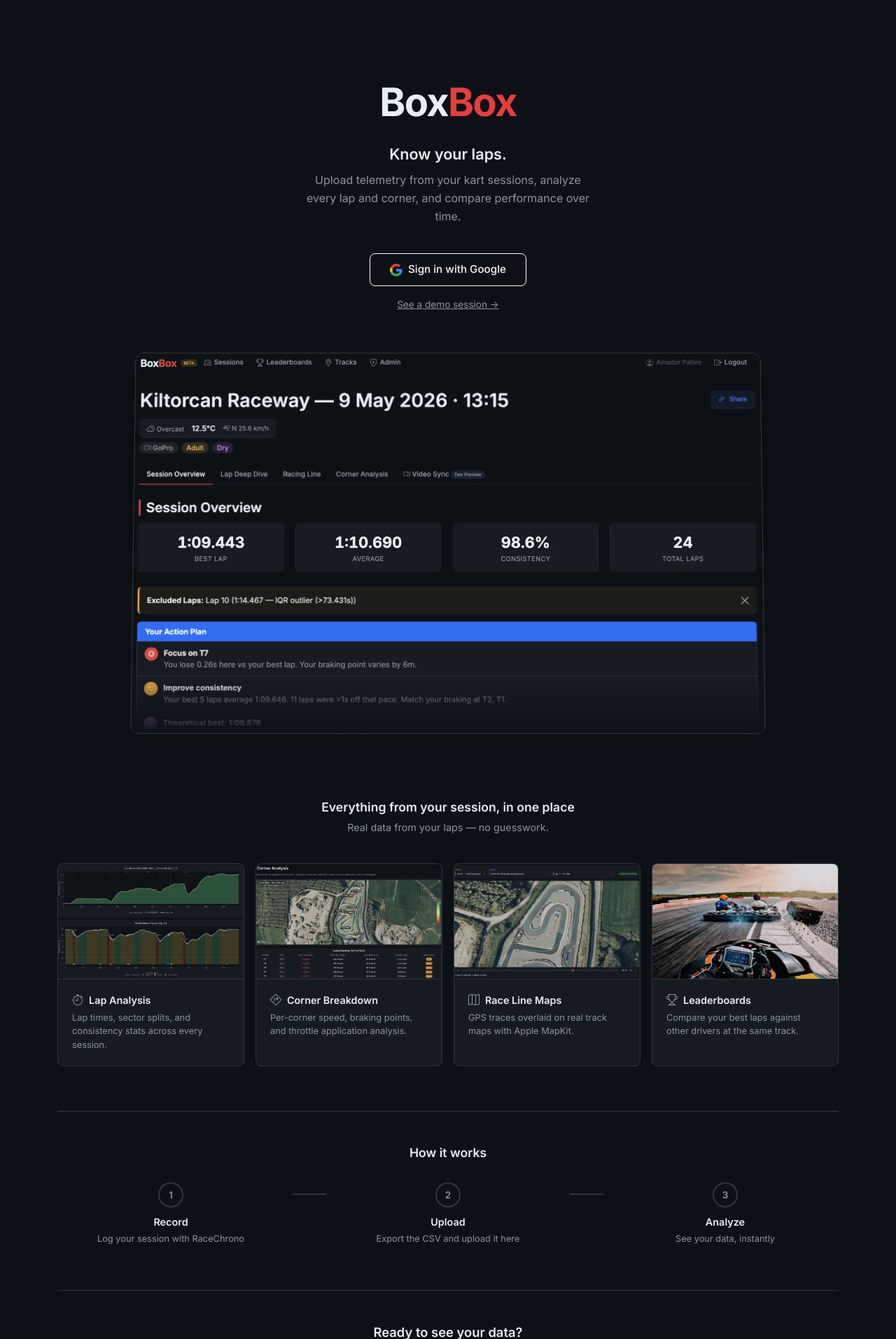
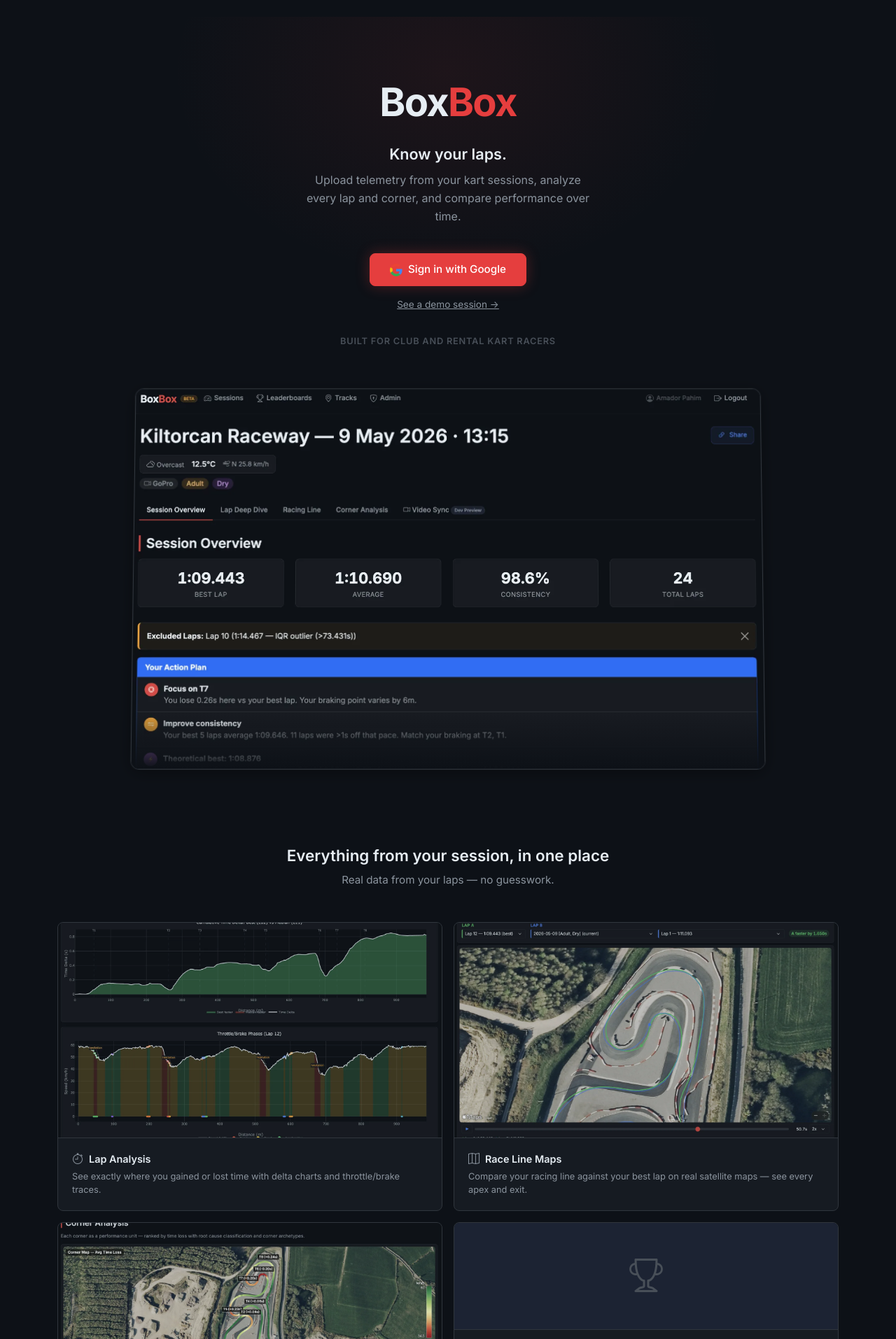
Before and after one commit to apahim/boxbox, a Flask app: page / in a window 1280 px wide. Shown: the part 53-1967 px from the top of the page at 70% size. Run offline with Flask 3, Linux system fonts and the light colour scheme; parts of the project's set-up code (start-up, migrations or seed data) failed here and were passed over; some libraries are stand-ins or nearby versions.

Commit message:
Improve landing page visual impact and UX
Hero section gains a subtle red radial glow, background kart action
photo, and solid red CTA buttons. Feature cards switch from 4-across
to 2×2 grid with outcome-focused copy. Adds identity signal, better
section spacing, warmer bottom CTA, and scroll-based fade-in
animations via IntersectionObserver.

Co-Authored-By: Claude <noreply@anthropic.com>

```diff
--- a/app/templates/landing.html
+++ b/app/templates/landing.html
@@ -10,6 +10,33 @@
         text-align: center;
         position: relative;
         overflow: hidden;
+    }
+    .landing-hero::before {
+        content: '';
+        position: absolute;
+        top: -20%;
+        left: 50%;
+        transform: translateX(-50%);
+        width: 800px;
+        height: 600px;
+        background: radial-gradient(ellipse at center, rgba(229, 62, 62, 0.08) 0%, transparent 70%);
+        pointer-events: none;
+        z-index: 0;
+    }
+    .hero-bg-photo {
+        position: absolute;
+        top: 0;
+        left: 0;
+        right: 0;
+        bottom: 0;
+        background: url("{{ url_for('static', filename='img/session.webp') }}") center top / cover no-repeat;
+        opacity: 0.06;
+        z-index: 0;
+        pointer-events: none;
+    }
+    .landing-hero > * {
+        position: relative;
+        z-index: 1;
     }
     .landing-hero .bb-brand {
         font-size: 3.5rem;
@@ -38,6 +65,17 @@
         font-size: 0.95rem;
         font-weight: 500;
         border-radius: 8px;
+        background-color: var(--bb-red);
+        border: 1px solid var(--bb-red);
+        color: #fff;
+        box-shadow: 0 0 20px rgba(229, 62, 62, 0.3);
+        transition: background-color 0.15s, box-shadow 0.15s;
+    }
+    .landing-cta:hover {
+        background-color: var(--bb-red-hover);
+        border-color: var(--bb-red-hover);
+        color: #fff;
+        box-shadow: 0 0 24px rgba(229, 62, 62, 0.45);
     }
     .landing-demo-link {
         display: block;
@@ -47,6 +85,14 @@
     }
     .landing-demo-link:hover {
         color: var(--bb-text);
+    }
+    .landing-audience {
+        margin-top: 2rem;
+        font-size: 0.8rem;
+        color: var(--bb-text-dim);
+        letter-spacing: 0.06em;
+        text-transform: uppercase;
+        font-weight: 600;
     }
 
     /* ---- Hero screenshot ---- */
@@ -84,20 +130,20 @@
 
     /* ---- Features ---- */
     .landing-features {
-        padding: 4rem 0;
+        padding: 5rem 0;
     }
     .landing-features-heading {
-        font-size: 1.1rem;
+        font-size: 1.4rem;
         font-weight: 600;
         text-align: center;
-        margin-bottom: 0.5rem;
+        margin-bottom: 0.6rem;
         color: var(--bb-text);
     }
     .landing-features-sub {
         text-align: center;
         color: var(--bb-text-muted);
-        font-size: 0.9rem;
-        margin-bottom: 2.5rem;
+        font-size: 0.95rem;
+        margin-bottom: 3rem;
     }
     .feature-card {
         height: 100%;
@@ -108,7 +154,7 @@
     .feature-card-img {
         overflow: hidden;
         border-bottom: 1px solid var(--bb-border);
-        aspect-ratio: 16 / 10;
+        aspect-ratio: 16 / 9;
     }
     .feature-card-img img {
         display: block;
@@ -120,6 +166,18 @@
     }
     .feature-card:hover .feature-card-img img {
         opacity: 1;
+    }
+    .feature-card-icon {
+        display: flex;
+        align-items: center;
+        justify-content: center;
+        padding: 2.5rem 1rem;
+        border-bottom: 1px solid var(--bb-border);
+        background: var(--bb-surface-alt);
+    }
+    .feature-card-icon .bi {
+        font-size: 3rem;
+        color: var(--bb-text-dim);
     }
     .feature-card-body {
         padding: 1.25rem;
@@ -145,14 +203,14 @@
 
     /* ---- How it works ---- */
     .landing-steps {
-        padding: 3rem 0 4rem;
+        padding: 4rem 0 5rem;
         border-top: 1px solid var(--bb-border);
     }
     .landing-steps-heading {
-        font-size: 1.1rem;
+        font-size: 1.4rem;
         font-weight: 600;
         text-align: center;
-        margin-bottom: 2rem;
+        margin-bottom: 2.5rem;
         color: var(--bb-text);
     }
     .landing-step {
@@ -197,18 +255,32 @@
     /* ---- CTA banner ---- */
     .landing-bottom-cta {
         text-align: center;
-        padding: 3rem 0 4rem;
+        padding: 4rem 0 5rem;
         border-top: 1px solid var(--bb-border);
     }
     .landing-bottom-cta h3 {
-        font-size: 1.15rem;
-        margin-bottom: 0.5rem;
+        font-size: 1.3rem;
+        margin-bottom: 0.6rem;
     }
     .landing-bottom-cta p {
         color: var(--bb-text-muted);
         font-size: 0.9rem;
         margin-bottom: 1.5rem;
     }
+
+    /* ---- Scroll reveal ---- */
+    .reveal {
+        opacity: 0;
+        transform: translateY(24px);
+        transition: opacity 0.6s ease, transform 0.6s ease;
+    }
+    .reveal.visible {
+        opacity: 1;
+        transform: translateY(0);
+    }
+    .reveal-delay-1 { transition-delay: 0.1s; }
+    .reveal-delay-2 { transition-delay: 0.2s; }
+    .reveal-delay-3 { transition-delay: 0.3s; }
 
     /* ---- Responsive ---- */
     @media (max-width: 767.98px) {
@@ -220,6 +292,7 @@
         .landing-features .col-md-6 { margin-bottom: 1rem; }
         .landing-step-line { display: none; }
         .landing-step { margin-bottom: 1.5rem; }
+        .reveal { transition-delay: 0s !important; }
     }
 </style>
 {% endblock %}
@@ -227,14 +300,16 @@
 {% block content %}
 <!-- Hero -->
 <div class="landing-hero">
+    <div class="hero-bg-photo"></div>
     <span class="bb-brand"><span class="bb-box1">Box</span><span class="bb-box2">Box</span></span>
     <h1 class="landing-tagline">Know your laps.</h1>
     <p class="landing-subtitle">Upload telemetry from your kart sessions, analyze every lap and corner, and compare performance over time.</p>
-    <a href="{{ url_for('auth.login_google') }}" class="btn btn-outline-light landing-cta">
+    <a href="{{ url_for('auth.login_google') }}" class="btn landing-cta">
         <svg width="18" height="18" viewBox="0 0 48 48"><path fill="#EA4335" d="M24 9.5c3.54 0 6.71 1.22 9.21 3.6l6.85-6.85C35.9 2.38 30.47 0 24 0 14.62 0 6.51 5.38 2.56 13.22l7.98 6.19C12.43 13.72 17.74 9.5 24 9.5z"/><path fill="#4285F4" d="M46.98 24.55c0-1.57-.15-3.09-.38-4.55H24v9.02h12.94c-.58 2.96-2.26 5.48-4.78 7.18l7.73 6c4.51-4.18 7.09-10.36 7.09-17.65z"/><path fill="#FBBC05" d="M10.53 28.59c-.48-1.45-.76-2.99-.76-4.59s.27-3.14.76-4.59l-7.98-6.19C.92 16.46 0 20.12 0 24c0 3.88.92 7.54 2.56 10.78l7.97-6.19z"/><path fill="#34A853" d="M24 48c6.48 0 11.93-2.13 15.89-5.81l-7.73-6c-2.15 1.45-4.92 2.3-8.16 2.3-6.26 0-11.57-4.22-13.47-9.91l-7.98 6.19C6.51 42.62 14.62 48 24 48z"/></svg>
         Sign in with Google
     </a>
     <a href="https://boxbox.ie/dashboard/share/vMVZwQg0vVxfGOJvBIcbSA" class="landing-demo-link">See a demo session &rarr;</a>
+    <p class="landing-audience">Built for club and rental kart racers</p>
 
     <div class="hero-screenshot-wrap">
         <div class="hero-screenshot">
@@ -248,47 +323,47 @@
     <h2 class="landing-features-heading">Everything from your session, in one place</h2>
     <p class="landing-features-sub">Real data from your laps — no guesswork.</p>
     <div class="row g-3">
-        <div class="col-md-6 col-lg-3">
+        <div class="col-md-6 col-lg-6 reveal">
             <div class="card feature-card">
                 <div class="feature-card-img">
                     <img src="{{ url_for('static', filename='img/boxbox-delta.webp') }}" alt="Time delta and throttle/brake phase charts" loading="lazy">
                 </div>
                 <div class="feature-card-body">
                     <h5><i class="bi bi-stopwatch"></i> Lap Analysis</h5>
-                    <p>Lap times, sector splits, and consistency stats across every session.</p>
+                    <p>See exactly where you gained or lost time with delta charts and throttle/brake traces.</p>
                 </div>
             </div>
         </div>
-        <div class="col-md-6 col-lg-3">
+        <div class="col-md-6 col-lg-6 reveal reveal-delay-1">
+            <div class="card feature-card">
+                <div class="feature-card-img">
+                    <img src="{{ url_for('static', filename='img/boxbox-line.webp') }}" alt="A/B raceline comparison on satellite map" loading="lazy">
+                </div>
+                <div class="feature-card-body">
+                    <h5><i class="bi bi-map"></i> Race Line Maps</h5>
+                    <p>Compare your racing line against your best lap on real satellite maps — see every apex and exit.</p>
+                </div>
+            </div>
+        </div>
+        <div class="col-md-6 col-lg-6 reveal reveal-delay-2">
             <div class="card feature-card">
                 <div class="feature-card-img">
                     <img src="{{ url_for('static', filename='img/boxbox-corner.webp') }}" alt="Corner analysis map with per-corner rankings" loading="lazy">
                 </div>
                 <div class="feature-card-body">
                     <h5><i class="bi bi-sign-turn-right"></i> Corner Breakdown</h5>
-                    <p>Per-corner speed, braking points, and throttle application analysis.</p>
+                    <p>Find which corners cost you time and which ones you're nailing, ranked from weakest to strongest.</p>
                 </div>
             </div>
         </div>
-        <div class="col-md-6 col-lg-3">
+        <div class="col-md-6 col-lg-6 reveal reveal-delay-3">
             <div class="card feature-card">
-                <div class="feature-card-img">
-                    <img src="{{ url_for('static', filename='img/boxbox-line.webp') }}" alt="A/B raceline comparison on satellite map" loading="lazy">
-                </div>
-                <div class="feature-card-body">
-                    <h5><i class="bi bi-map"></i> Race Line Maps</h5>
-                    <p>GPS traces overlaid on real track maps with Apple MapKit.</p>
-                </div>
-            </div>
-        </div>
-        <div class="col-md-6 col-lg-3">
-            <div class="card feature-card">
-                <div class="feature-card-img">
-                    <img src="{{ url_for('static', filename='img/session.webp') }}" alt="On-track kart racing action" loading="lazy">
+                <div class="feature-card-icon">
+                    <i class="bi bi-trophy"></i>
                 </div>
                 <div class="feature-card-body">
                     <h5><i class="bi bi-trophy"></i> Leaderboards</h5>
-                    <p>Compare your best laps against other drivers at the same track.</p>
+                    <p>Stack your best laps against other drivers at the same track and watch your ranking climb.</p>
                 </div>
             </div>
         </div>
@@ -300,27 +375,27 @@
     <h2 class="landing-steps-heading">How it works</h2>
     <div class="row align-items-start">
         <div class="col-md col-4">
-            <div class="landing-step">
+            <div class="landing-step reveal">
                 <div class="step-circle">1</div>
                 <h6>Record</h6>
                 <p>Log your session with RaceChrono</p>
             </div>
         </div>
-        <div class="d-none d-md-flex col-md-auto landing-step-line" style="padding:1rem 0 0; flex:0 0 48px;">
+        <div class="d-none d-md-flex col-md-auto landing-step-line reveal" style="padding:1rem 0 0; flex:0 0 48px;">
             <span></span>
         </div>
         <div class="col-md col-4">
-            <div class="landing-step">
+            <div class="landing-step reveal">
                 <div class="step-circle">2</div>
                 <h6>Upload</h6>
                 <p>Export the CSV and upload it here</p>
             </div>
         </div>
-        <div class="d-none d-md-flex col-md-auto landing-step-line" style="padding:1rem 0 0; flex:0 0 48px;">
+        <div class="d-none d-md-flex col-md-auto landing-step-line reveal" style="padding:1rem 0 0; flex:0 0 48px;">
             <span></span>
         </div>
         <div class="col-md col-4">
-            <div class="landing-step">
+            <div class="landing-step reveal">
                 <div class="step-circle">3</div>
                 <h6>Analyze</h6>
                 <p>See your data, instantly</p>
@@ -331,11 +406,36 @@
 
 <!-- Bottom CTA -->
 <section class="landing-bottom-cta">
-    <h3>Ready to see your data?</h3>
-    <p>Free to use. Just sign in and upload your first session.</p>
-    <a href="{{ url_for('auth.login_google') }}" class="btn btn-outline-light landing-cta">
+    <h3>Your laps have a story. Let's read it.</h3>
+    <p>Free to use — sign in and upload your first session in under a minute.</p>
+    <a href="{{ url_for('auth.login_google') }}" class="btn landing-cta">
         <svg width="18" height="18" viewBox="0 0 48 48"><path fill="#EA4335" d="M24 9.5c3.54 0 6.71 1.22 9.21 3.6l6.85-6.85C35.9 2.38 30.47 0 24 0 14.62 0 6.51 5.38 2.56 13.22l7.98 6.19C12.43 13.72 17.74 9.5 24 9.5z"/><path fill="#4285F4" d="M46.98 24.55c0-1.57-.15-3.09-.38-4.55H24v9.02h12.94c-.58 2.96-2.26 5.48-4.78 7.18l7.73 6c4.51-4.18 7.09-10.36 7.09-17.65z"/><path fill="#FBBC05" d="M10.53 28.59c-.48-1.45-.76-2.99-.76-4.59s.27-3.14.76-4.59l-7.98-6.19C.92 16.46 0 20.12 0 24c0 3.88.92 7.54 2.56 10.78l7.97-6.19z"/><path fill="#34A853" d="M24 48c6.48 0 11.93-2.13 15.89-5.81l-7.73-6c-2.15 1.45-4.92 2.3-8.16 2.3-6.26 0-11.57-4.22-13.47-9.91l-7.98 6.19C6.51 42.62 14.62 48 24 48z"/></svg>
-        Get started
+        Get started free
     </a>
 </section>
 {% endblock %}
+
+{% block extra_scripts %}
+<script>
+(function() {
+    var els = document.querySelectorAll('.reveal');
+    if (!els.length) return;
+
+    if (!('IntersectionObserver' in window)) {
+        els.forEach(function(el) { el.classList.add('visible'); });
+        return;
+    }
+
+    var observer = new IntersectionObserver(function(entries) {
+        entries.forEach(function(entry) {
+            if (entry.isIntersecting) {
+                entry.target.classList.add('visible');
+                observer.unobserve(entry.target);
+            }
+        });
+    }, { threshold: 0.15 });
+
+    els.forEach(function(el) { observer.observe(el); });
+})();
+</script>
+{% endblock %}
```
